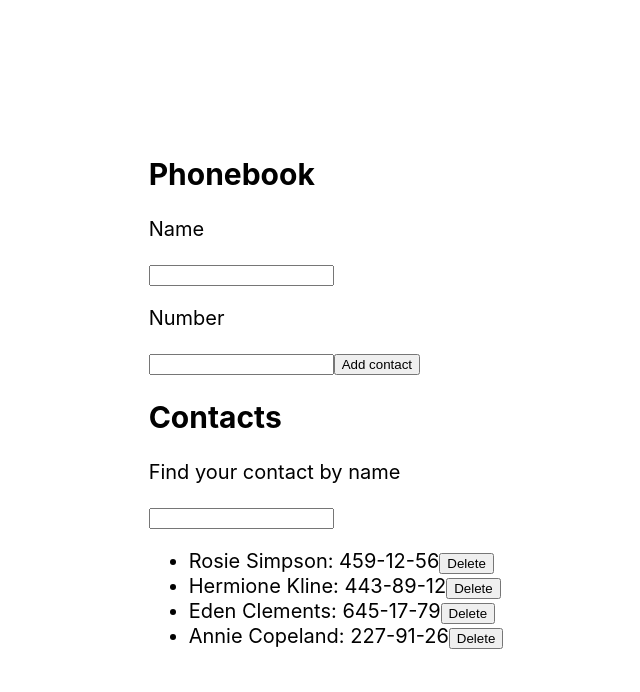
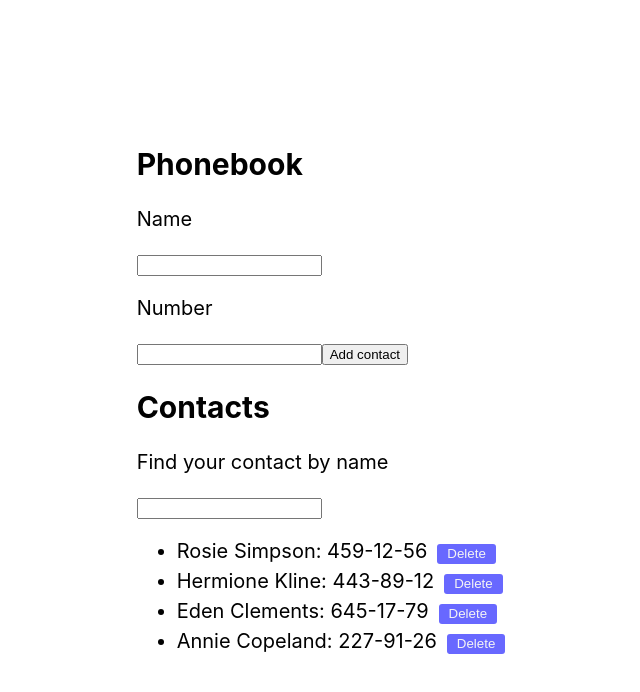
Before and after one commit to SebastianLalek/goit-react-hw-02-phonebook, a React (Create React App) app: page / in a window 1280 px wide. Shown: the top 692 px of the page, without its empty margins (314-954 px from the left). Built offline with nearby package versions, Linux system fonts and the light colour scheme.

Commit message:
add contacts styles

```diff
--- a/src/components/contacts/Contacts.js
+++ b/src/components/contacts/Contacts.js
@@ -1,3 +1,5 @@
+import css from './Contacts.module.css';
+
 export default function ContactList({ contacts, children, onClick }) {
   return (
     <>
@@ -6,7 +8,7 @@ export default function ContactList({ contacts, children, onClick }) {
         {contacts.map(contact => (
           <li key={contact.id}>
             {contact.name}: {contact.number}
-            <button id={contact.id} onClick={onClick}>
+            <button className={css.button} id={contact.id} onClick={onClick}>
               Delete
             </button>
           </li>
--- /dev/null
+++ b/src/components/contacts/Contacts.module.css
@@ -0,0 +1,9 @@
+.button {
+  background-color: rgb(104, 104, 255);
+  color: rgb(245, 245, 245);
+  border: none;
+  border-radius: 3px;
+  line-height: 1.5;
+  padding: 0 10px;
+  margin: 5px 10px;
+}
```
